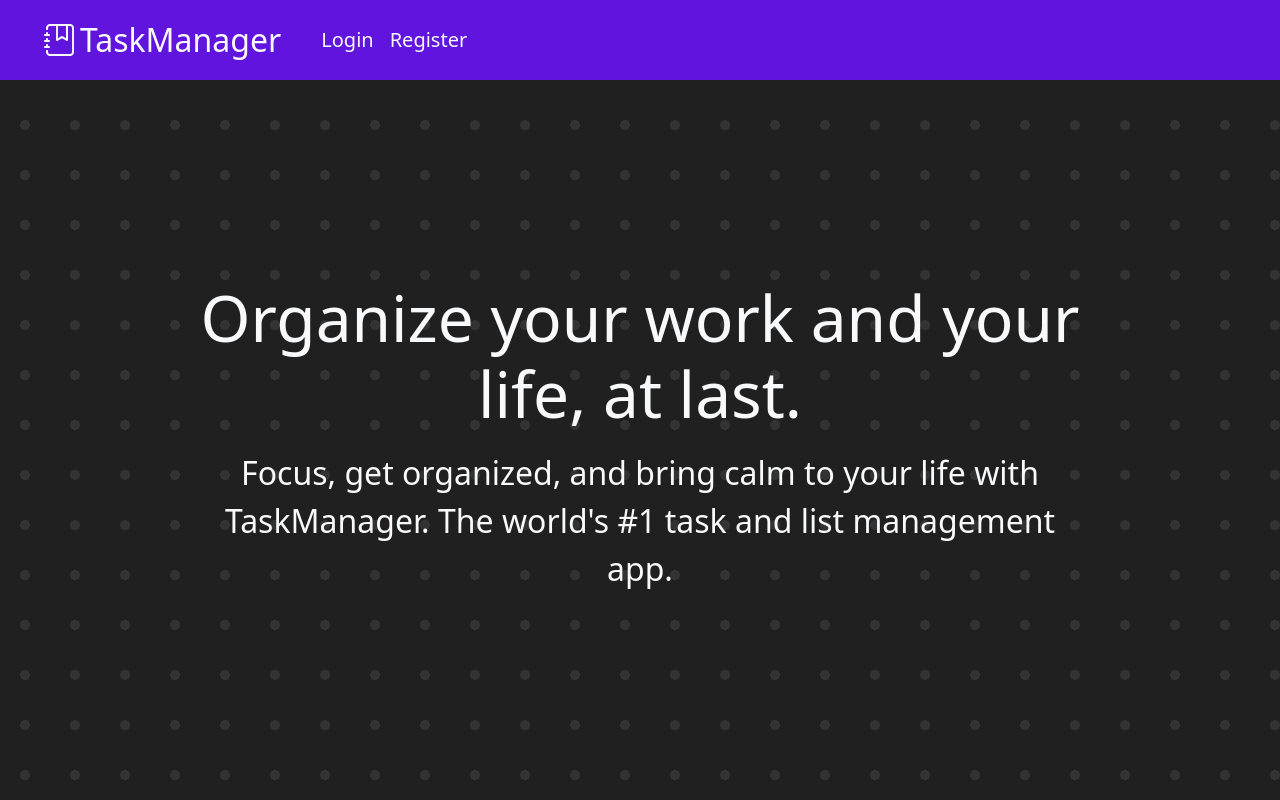
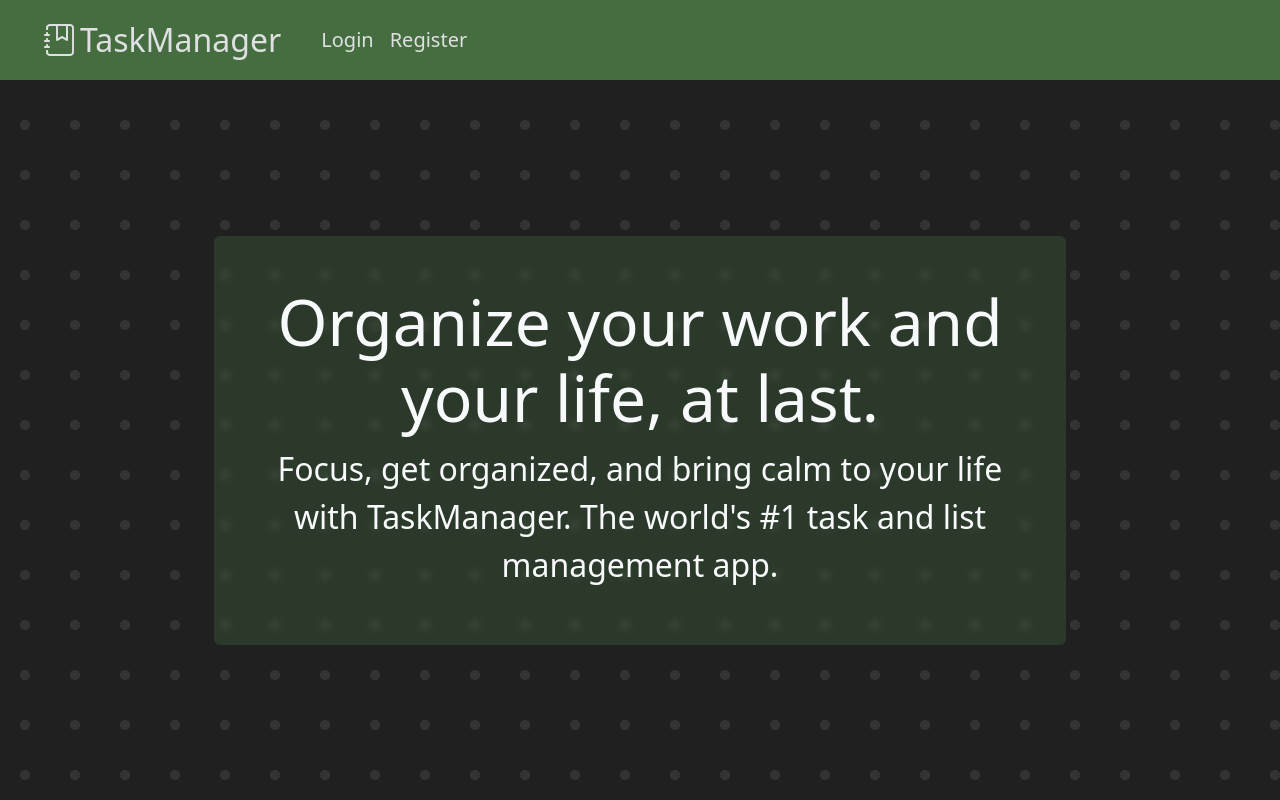
Before and after one commit to EricFabrizioRusso/TaskApp-frontend, a React (Vite) app: page /#/ in a window 1280 px wide. Built offline with nearby package versions, Linux system fonts and the light colour scheme; no server answers.

Commit message:
new styles

```diff
--- a/src/App.css
+++ b/src/App.css
@@ -2,7 +2,8 @@
 /* ********** Custom Properties ********** */
 :root{
     --first-color: rgb(49, 49, 49);
-    --second-color: rgb(97, 20, 221);
+    /* --second-color: rgb(97, 20, 221); */
+    --second-color: rgb(69, 109, 64);
 
 }
 /* ********** Reset Styles ********** */
@@ -38,3 +39,19 @@ body{
 .navBar{
     max-width: 1500px;
 }
+
+a{
+    filter: brightness(.9);
+    transition: all .1s ease-in-out;
+}
+a:hover{
+    transition: all .1s ease-in-out;
+    filter: brightness(1.5);
+    transform: scale(1.1);
+}
+
+.homePage{
+    backdrop-filter: blur(3px);
+    background-color: rgba(69, 109, 64, 0.329);
+
+}
--- a/src/pages/HomePage.jsx
+++ b/src/pages/HomePage.jsx
@@ -6,10 +6,13 @@ const HomePage = () => {
 
 
   return (
-    <div className='d-flex flex-column align-items-center justify-content-center text-light m-5 homePage fs-1 m-auto' style={{maxWidth:'900px',height:'90vh'}}>
-      <h1 className='text-center' style={{fontSize:'1.6em'}}>Organize your work and your life, at last.</h1>
-      <p className='text-center fw-lighter m-2' style={{fontSize:'.8em'}}>Focus, get organized, and bring calm to your life
-       with TaskManager. The world's #1 task and list management app.</p>
+    <div className='d-flex flex-column align-items-center justify-content-center text-light m-5 fs-1 m-auto' style={{maxWidth:'900px',height:'90vh'}}>
+      <div className='homePage m-4 rounded p-5'>
+        <h1 className='text-center' style={{fontSize:'1.6em'}}>Organize your work and your life, at last.</h1>
+        <p className='text-center fw-lighter m-2' style={{fontSize:'.8em'}}>Focus, get organized, and bring calm to your life
+        with TaskManager. The world's #1 task and list management app.</p>
+
+      </div>
     </div>
   )
 }
--- a/src/pages/LoginPage.jsx
+++ b/src/pages/LoginPage.jsx
@@ -35,7 +35,7 @@ const LoginPage = () => {
 
           AuthError.map((error,index)=>(
 
-            <div className='bg-danger text-light m-2' key={index}>
+            <div className='text-light bg-danger rounded fs-6 p-2 m-2' key={index}>
               {error}
             </div>
 
@@ -61,7 +61,7 @@ const LoginPage = () => {
             <label htmlFor="exampleInputEmail1" className="form-label fw-bold m-4">Email address</label>
             <input type="email" className="form-control" id="exampleInputEmail1" aria-describedby="emailHelp" {...register('email', {required: true})}/>
             {
-              errors.email && <p className='text-danger '>Email is required</p>
+              errors.email && <p className='text-light bg-danger rounded fs-6 p-2 m-2'>Email is required</p>
             }
             <div id="emailHelp" className="form-text text-light fw-lighter fs-6">We'll never share your email with anyone else.</div>
           </div>
@@ -69,7 +69,7 @@ const LoginPage = () => {
             <label htmlFor="exampleInputPassword1" className="form-label fw-bold m-4">Password</label>
             <input type="password" className="form-control" id="exampleInputPassword1" {...register('password', {required: true})}/>
             {
-              errors.password && <p className='text-danger '>Password is required</p>
+              errors.password && <p className='text-light bg-danger rounded fs-6 p-2 m-2'>Password is required</p>
             }
           </div>
           <button type="submit" className="btn btn-primary" style={{width:'15em',height:'3em'}}>Login</button>
--- a/src/pages/RegisterPage.jsx
+++ b/src/pages/RegisterPage.jsx
@@ -45,7 +45,7 @@ const RegisterPage = () => {
         {
           AuthError.map((error,index)=>(
 
-            <div className='bg-danger text-light m-2' key={index}>
+            <div className='text-light bg-danger rounded fs-6 p-2 m-2' key={index}>
               {error}
             </div>
 
@@ -76,14 +76,14 @@ const RegisterPage = () => {
             <label htmlFor="exampleInputPassword1" className="form-label fw-bold m-4">Username</label>
             <input type="text" className="form-control" id="exampleInputUsername" {...register('username', {required: true})}/>
             {
-              errors.username && <p className='text-danger '>Username is required</p>
+              errors.username && <p className='text-light bg-danger rounded fs-6 p-2 m-2 '>Username is required</p>
             }
           </div>
           <div className="mb-3 text-light">
             <label htmlFor="exampleInputEmail1" className="form-label fw-bold m-4">Email address</label>
             <input type="email" className="form-control" id="exampleInputEmail1" aria-describedby="emailHelp" {...register('email', {required: true})}/>
             {
-              errors.email && <p className='text-danger '>Email is required</p>
+              errors.email && <p className='text-light bg-danger rounded fs-6 p-2 m-2 '>Email is required</p>
             }
             <div id="emailHelp" className="form-text text-light fw-lighter fs-6">We'll never share your email with anyone else.</div>
           </div>
@@ -91,7 +91,7 @@ const RegisterPage = () => {
             <label htmlFor="exampleInputPassword1" className="form-label fw-bold m-4">Password</label>
             <input type="password" className="form-control" id="exampleInputPassword1" {...register('password', {required: true})}/>
             {
-              errors.password && <p className='text-danger '>Password is required</p>
+              errors.password && <p className='text-light bg-danger rounded fs-6 p-2 m-2 '>Password is required</p>
             }
           </div>
           <button type="submit" className="btn btn-primary fs-6" style={{width:'15em',height:'3em'}}>Register</button>
```
Also changed, not shown: 4 other files (tests, documents, lock files or other folders).
